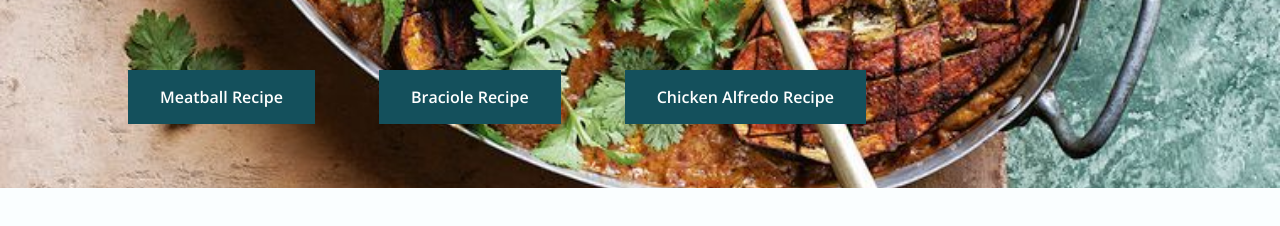
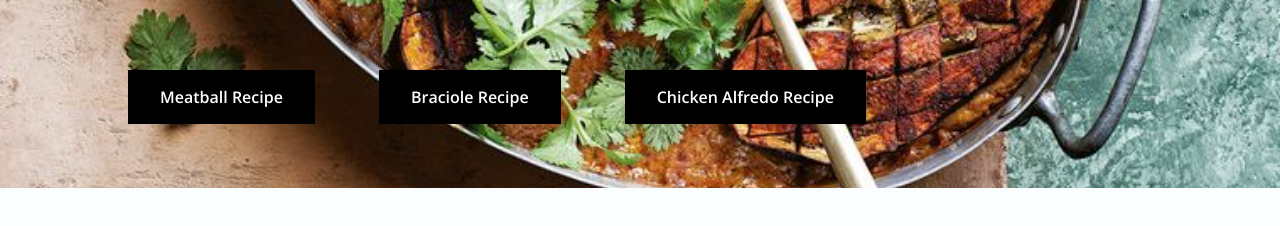
Before and after one commit to wesonga/odin-recipes, a plain HTML site: page index.html in a window 1280 px wide. Shown: the part 452-678 px from the top of the page. Drawn offline with nearby package versions, Linux system fonts and the light colour scheme.

Commit message:
Change button accent color

```diff
--- a/css/styles.css
+++ b/css/styles.css
@@ -379,7 +379,7 @@ input {
 /*=============== BUTTONS ===============*/
 .button {
   display: inline-block;
-  background-color: var(--first-color);
+  background-color: black;
   color: var(--white-color);
   padding: 1rem 2rem;
   font-weight: var(--font-semi-bold);
```
